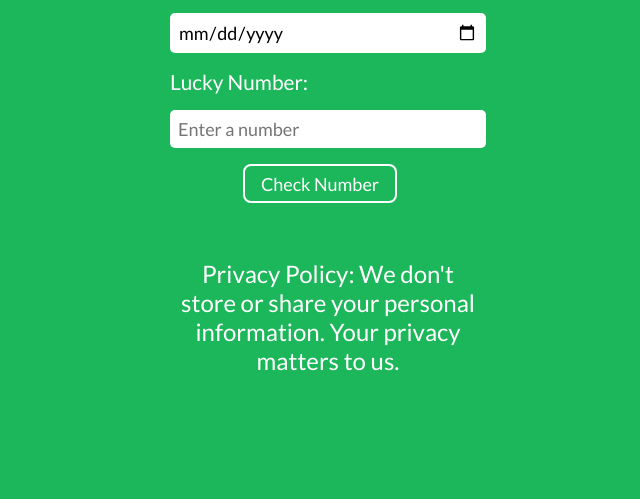
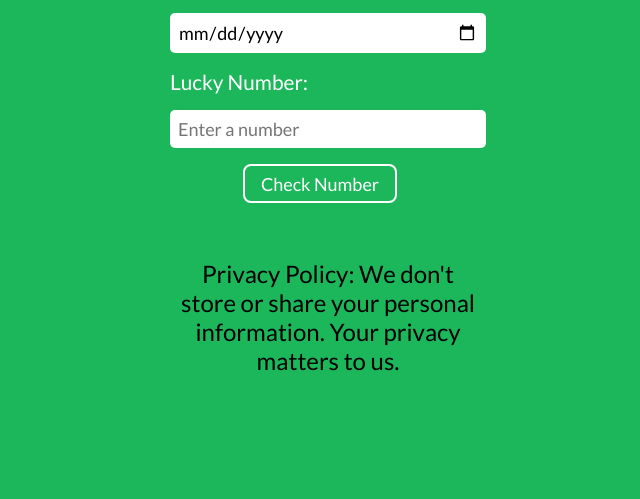
Before and after one commit to Programmer-Sourav/MarkEleven-Is-your-birthday-lucky, a plain HTML site: page index.html in a window 1280 px wide. Shown: the part 189-688 px from the top of the page, without its empty margins (320-960 px from the left). Drawn offline with Linux system fonts and the light colour scheme.

Commit message:
fix updated code

```diff
--- a/style.css
+++ b/style.css
@@ -64,7 +64,7 @@
   #privacy-container {
     display: block;
     margin: auto;
-    background-color: #1cb75a;
+    color: #000;
     margin-top: 1rem;
     width: 100%;
     text-align: center;
```
